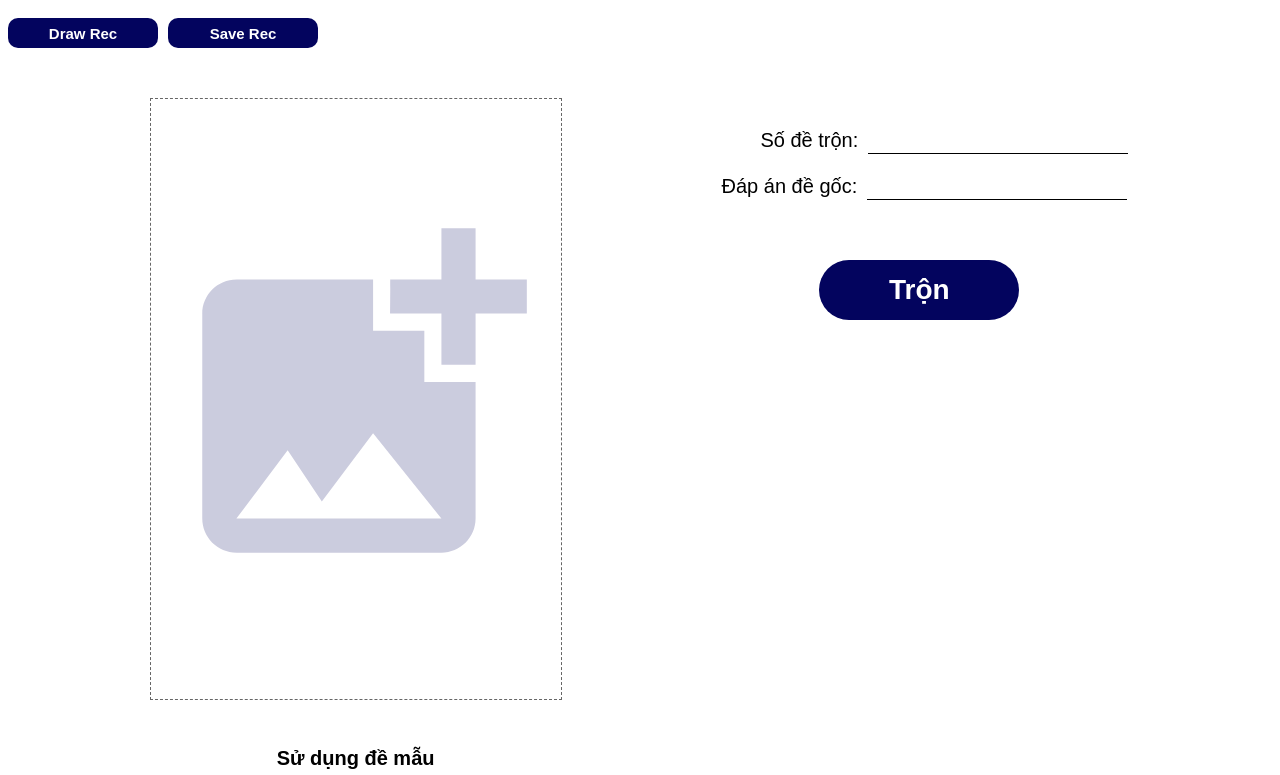
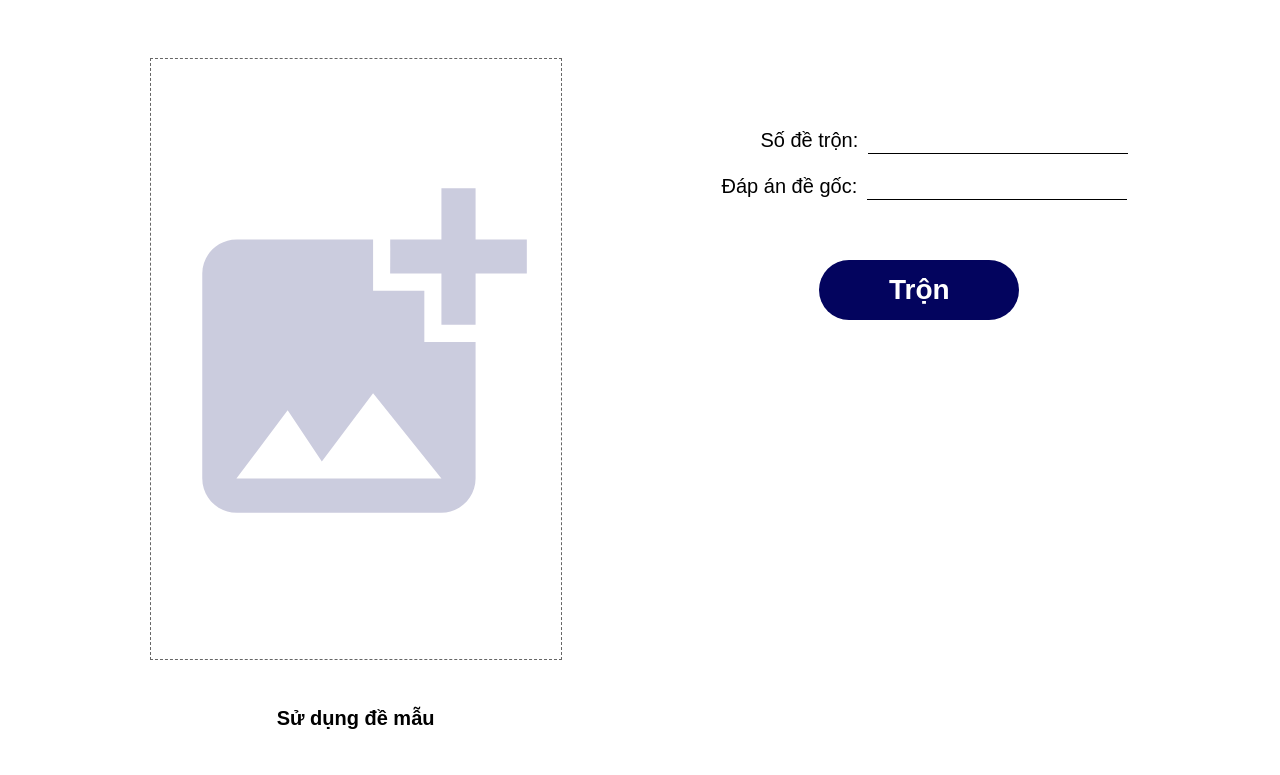
Before and after one commit to Kokkini/idris-frontend, a React (Create React App) app: page / in a window 1280 px wide. Shown: the top 775 px of the page. Built offline with nearby package versions, Linux system fonts and the light colour scheme.

Commit message:
fix ExamUpload typo

```diff
--- a/src/Components/Exam.js
+++ b/src/Components/Exam.js
@@ -163,8 +163,8 @@ class Exam extends Component {
             <div>
                 <div className="exam">
                     <div className="exam-left">
-                        <button onClick={() => { this.drawRec([[39, 307, 64, 32], [520, 311, 544, 331]]) }}>Draw Rec</button>
-                        <button>Save Rec</button>
+                        {/* <button onClick={() => { this.drawRec([[39, 307, 64, 32], [520, 311, 544, 331]]) }}>Draw Rec</button>
+                        <button>Save Rec</button> */}
                         <ExamUpload file={file} switchFile={this.switchFile} switchFileProcess={this.switchFileProcess} />
                         {display ? null : <ExamSample imageChanger={this.imageChanger} />}
 
--- a/src/Components/ExamUpload.js
+++ b/src/Components/ExamUpload.js
@@ -2,7 +2,7 @@ import React, { Component } from 'react';
 import AddPhotoAlternateIcon from '@material-ui/icons/AddPhotoAlternate';
 import '../Styles/ExamUpload.css';
 
-export default class ExamDisplay extends Component {
+export default class ExamUpload extends Component {
     constructor(props) {
         super(props);
         this.state = {
```
